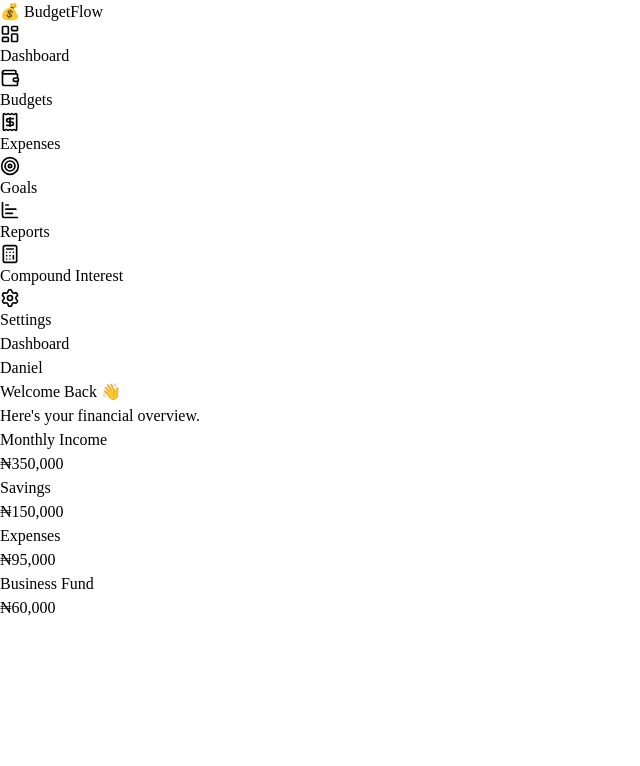
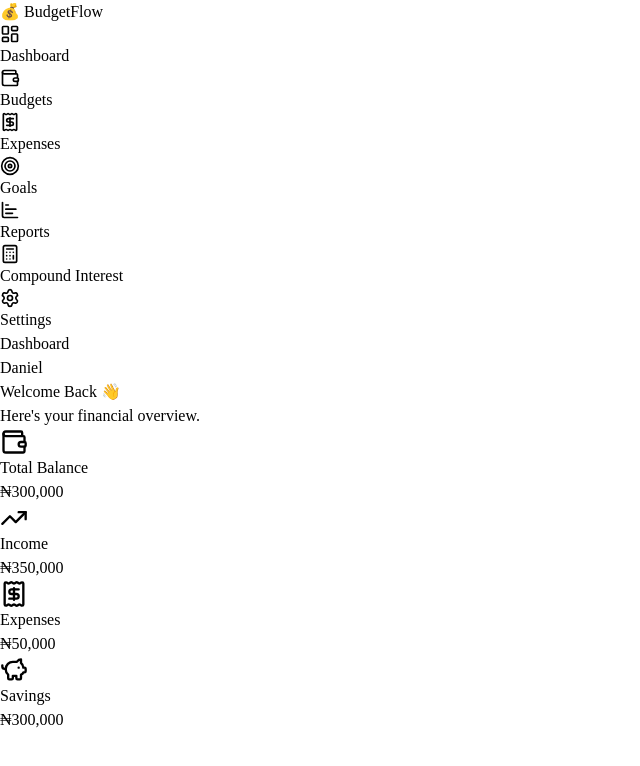
Before and after one commit to skidan007/budgetflow, a React (Vite) app: page / in a window 1280 px wide. Shown: the top 766 px of the page, without its empty margins (0-640 px from the left). Built offline with nearby package versions, Linux system fonts and the light colour scheme.

Commit message:
added summary card

```diff
--- /dev/null
+++ b/src/components/SummaryCard.jsx
@@ -0,0 +1,12 @@
+const SummaryCard = ({ title, amount, icon: Icon }) => {
+  return (
+    <div className="rounded-xl bg-white p-6 shadow-md">
+      <Icon className="mb-4 text-blue" size="28" />
+
+      <h3 className="text-sm text-slate-500">{title}</h3>
+      <p className="mt-2 text-3xl font-bold">{amount}</p>
+    </div>
+  );
+};
+
+export default SummaryCard;
--- a/src/pages/Dashboard.jsx
+++ b/src/pages/Dashboard.jsx
@@ -1,20 +1,27 @@
-import Card from "../components/Card";
+// import Card from "../components/Card";
+import SummaryCard from "../components/SummaryCard";
+import { Wallet, TrendingUp, Receipt, PiggyBank } from "lucide-react";
 
 const Dashboard = () => {
   return (
     <div className="space-y-8">
+      <div>
+        <h1 className="text-3xl font-bold">Welcome Back 👋</h1>
 
-      <div>
-        <h1 className="text-3xl font-bold">
-          Welcome Back 👋
-        </h1>
-
-        <p className="text-gray-500">
-          Here's your financial overview.
-        </p>
+        <p className="text-gray-500">Here's your financial overview.</p>
       </div>
 
-      <div className="grid grid-cols-3 gap-6">
+      <div className="grid grid-cols-1 gap-6 md:grid-cols-2 xl:grid-cols-4">
+        <SummaryCard title="Total Balance" amount="₦300,000" icon={Wallet} />
+
+        <SummaryCard title="Income" amount="₦350,000" icon={TrendingUp} />
+
+        <SummaryCard title="Expenses" amount="₦50,000" icon={Receipt} />
+
+        <SummaryCard title="Savings" amount="₦300,000" icon={PiggyBank} />
+      </div>
+
+      {/* <div className="grid grid-cols-3 gap-6">
         {(() => {
           const cards = [
             { title: "Monthly Income", value: "₦350,000" },
@@ -27,29 +34,7 @@ const Dashboard = () => {
             <Card key={index} title={card.title} value={card.value} />
           ));
         })()}
-
-        {/* <Card
-          title="Monthly Income"
-          value="₦350,000"
-        />
-
-        <Card
-          title="Savings"
-          value="₦150,000"
-        />
-
-        <Card
-          title="Expenses"
-          value="₦95,000"
-        />
-
-        <Card
-          title="Investments"
-          value="₦70,000"
-        /> */}
-
-      </div>
-
+      </div> */}
     </div>
   );
 };
```
